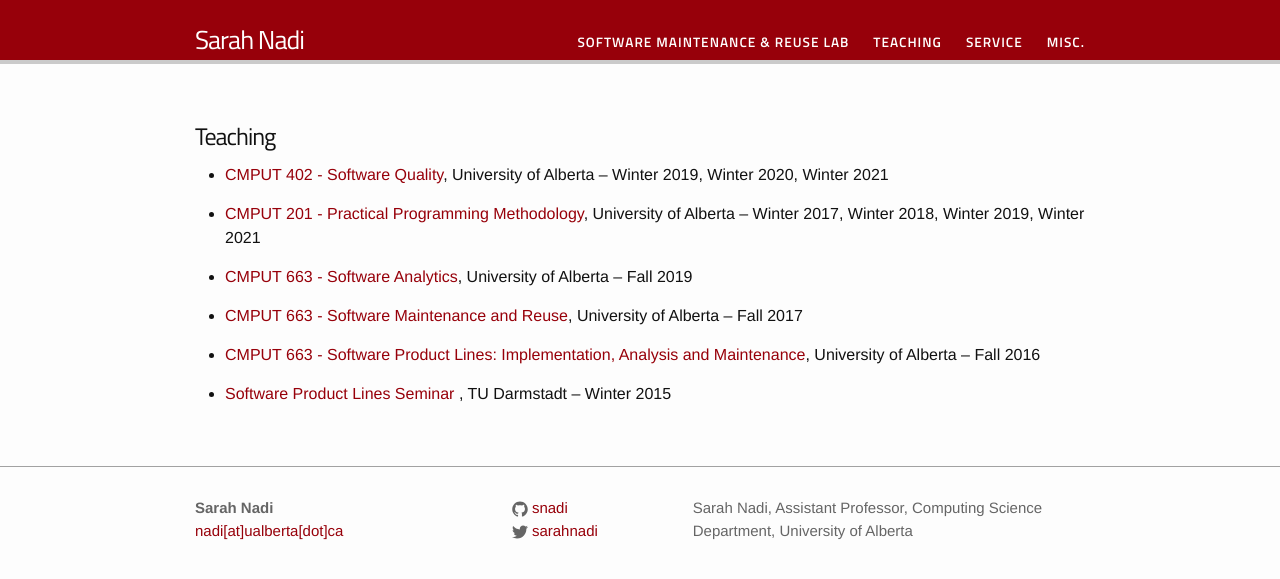
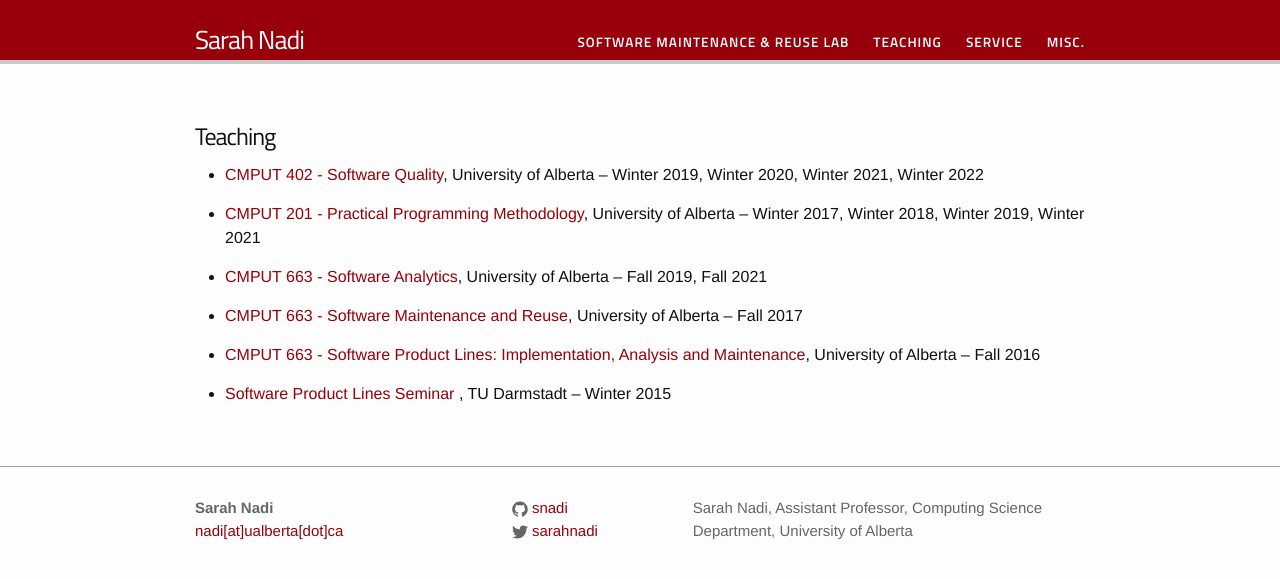
Before and after one commit to snadi/snadi.github.io, a Jekyll site: the page built from pages/teaching.md, in a window 1280 px wide. Shown: the top 579 px of the page. Built offline with Jekyll 4.4.1, drawn with Linux system fonts in a browser that asks for light colours; our own code applies the rules of GitHub Pages for plain Markdown files.

Commit message:
Update teaching.md

```diff
--- a/pages/teaching.md
+++ b/pages/teaching.md
@@ -6,11 +6,11 @@
 
 # Teaching
 
-* [CMPUT 402 - Software Quality](https://www.ualberta.ca/computing-science/undergraduate-studies/course-directory/courses/software-quality), University of Alberta -- Winter 2019, Winter 2020, Winter 2021
+* [CMPUT 402 - Software Quality](https://www.ualberta.ca/computing-science/undergraduate-studies/course-directory/courses/software-quality), University of Alberta -- Winter 2019, Winter 2020, Winter 2021, Winter 2022
 
 * [CMPUT 201 - Practical Programming Methodology](https://www.ualberta.ca/computing-science/undergraduate-studies/course-directory/courses/practical-programming-methodology), University of Alberta -- Winter 2017, Winter 2018, Winter 2019, Winter 2021
 
-* [CMPUT 663 - Software Analytics](https://www.ualberta.ca/computing-science/graduate-studies/course-directory/courses/software-analytics.html), University of Alberta -- Fall 2019
+* [CMPUT 663 - Software Analytics](https://www.ualberta.ca/computing-science/graduate-studies/course-directory/courses/software-analytics.html), University of Alberta -- Fall 2019, Fall 2021
 
 * [CMPUT 663 - Software Maintenance and Reuse](cmput663-f17.md), University of Alberta -- Fall 2017
 
```
